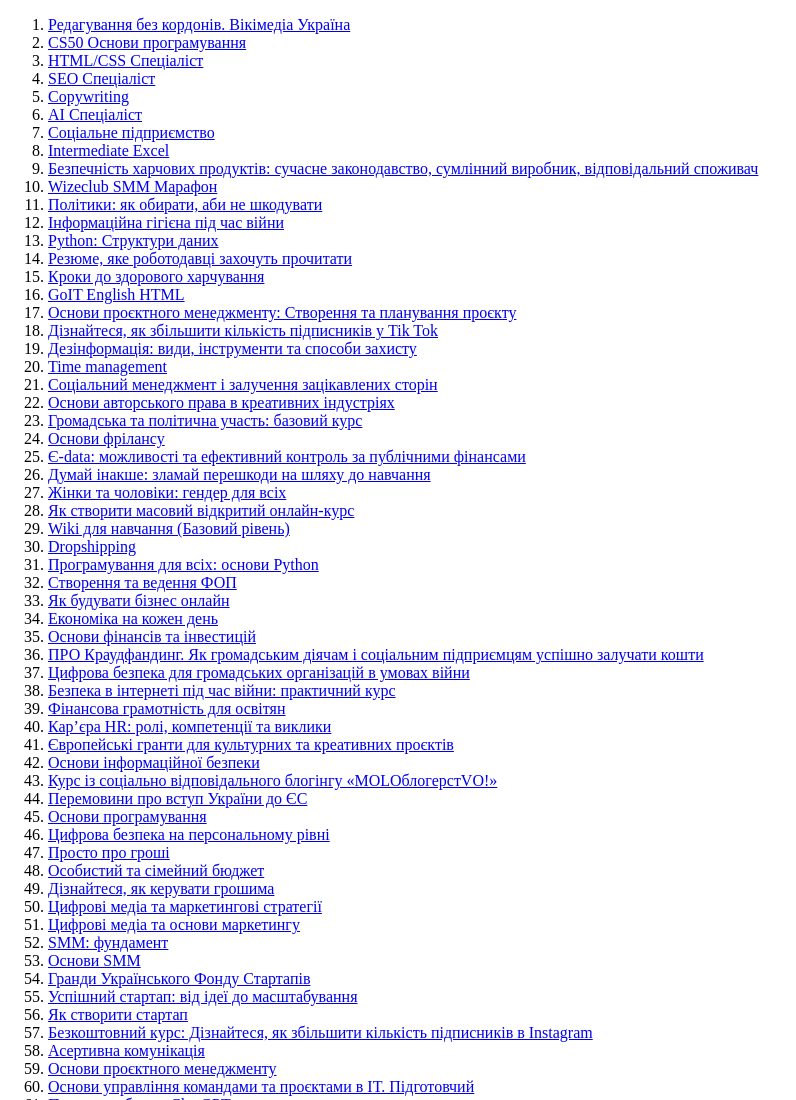
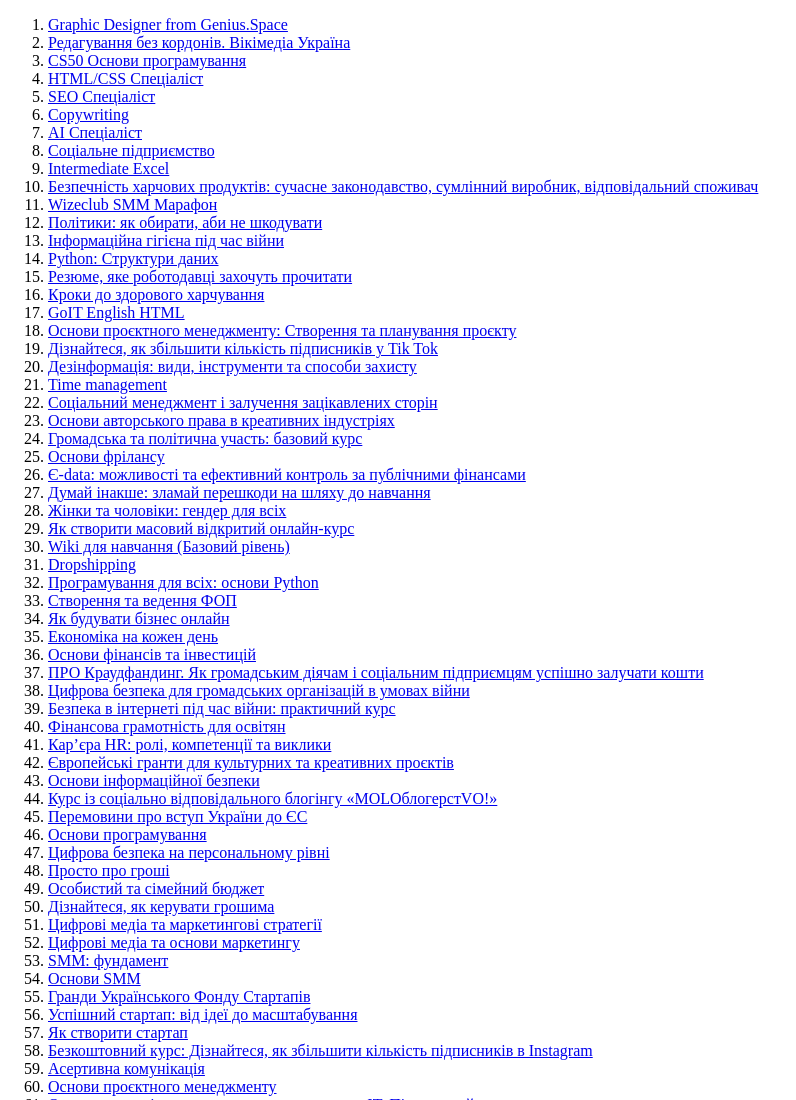
Before and after one commit to balanceweb/sertification, a plain HTML site: page index.html in a window 1280 px wide. Shown: the top 1100 px of the page, without its empty margins (0-796 px from the left). Drawn offline with Linux system fonts and the light colour scheme.

Commit message:
graph design from genius.space

```diff
--- a/index.html
+++ b/index.html
@@ -9,17 +9,37 @@
     <ol class="main-list">
       <!-- <li class="list-item"><a class="list-link" href=""></a></li> -->
       <!-- <li class="list-item"><a class="list-link" href=""></a></li> -->
-      <li class="list-item"><a class="list-link" href="./images/WikiMedia_ser.png">Редагування без кордонів. Вікімедіа Україна</a></li>
-      <li class="list-item"><a class="list-link" href="https://certs.prometheus.org.ua/downloads/fb7de744ead8406f9e21d6a30ab2823f/Certificate.pdf">CS50 Основи програмування</a></li>
-      <li class="list-item"><a class="list-link" href="./images/htmlcss-developer.pdf">HTML/CSS Спеціаліст</a></li>
-      <li class="list-item"><a class="list-link" href="./images/seo.pdf">SEO Спеціаліст</a></li>
-      <li class="list-item"><a class="list-link" href="./images/copywriting.pdf">Copywriting</a></li>
+      <!-- <li class="list-item"><a class="list-link" href=""></a></li> -->
+      <li class="list-item">
+        <a class="list-link" href="./images/graph_design.pdf"
+          >Graphic Designer from Genius.Space</a
+        >
+      </li>
+      <li class="list-item">
+        <a class="list-link" href="./images/WikiMedia_ser.png"
+          >Редагування без кордонів. Вікімедіа Україна</a
+        >
+      </li>
       <li class="list-item">
         <a
           class="list-link"
-          href="./images/ai-specialist.pdf"
-          >AI Спеціаліст</a
+          href="https://certs.prometheus.org.ua/downloads/fb7de744ead8406f9e21d6a30ab2823f/Certificate.pdf"
+          >CS50 Основи програмування</a
         >
+      </li>
+      <li class="list-item">
+        <a class="list-link" href="./images/htmlcss-developer.pdf"
+          >HTML/CSS Спеціаліст</a
+        >
+      </li>
+      <li class="list-item">
+        <a class="list-link" href="./images/seo.pdf">SEO Спеціаліст</a>
+      </li>
+      <li class="list-item">
+        <a class="list-link" href="./images/copywriting.pdf">Copywriting</a>
+      </li>
+      <li class="list-item">
+        <a class="list-link" href="./images/ai-specialist.pdf">AI Спеціаліст</a>
       </li>
       <li class="list-item">
         <a
@@ -86,7 +106,9 @@
         >
       </li>
       <li class="list-item">
-        <a class="list-link" href="./images/certificate GoIT.png">GoIT English HTML</a>
+        <a class="list-link" href="./images/certificate GoIT.png"
+          >GoIT English HTML</a
+        >
       </li>
       <li class="list-item">
         <a
```
